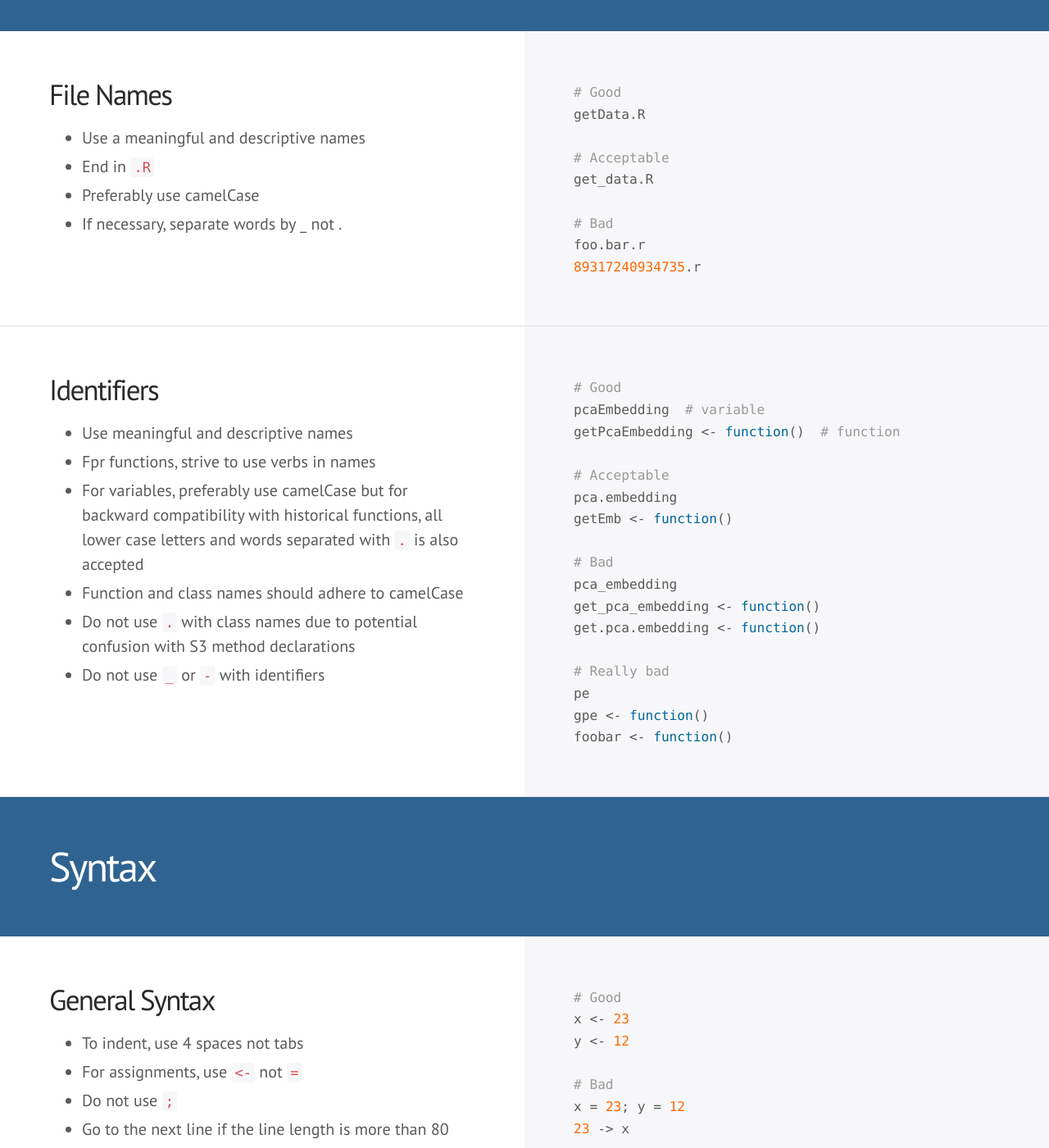
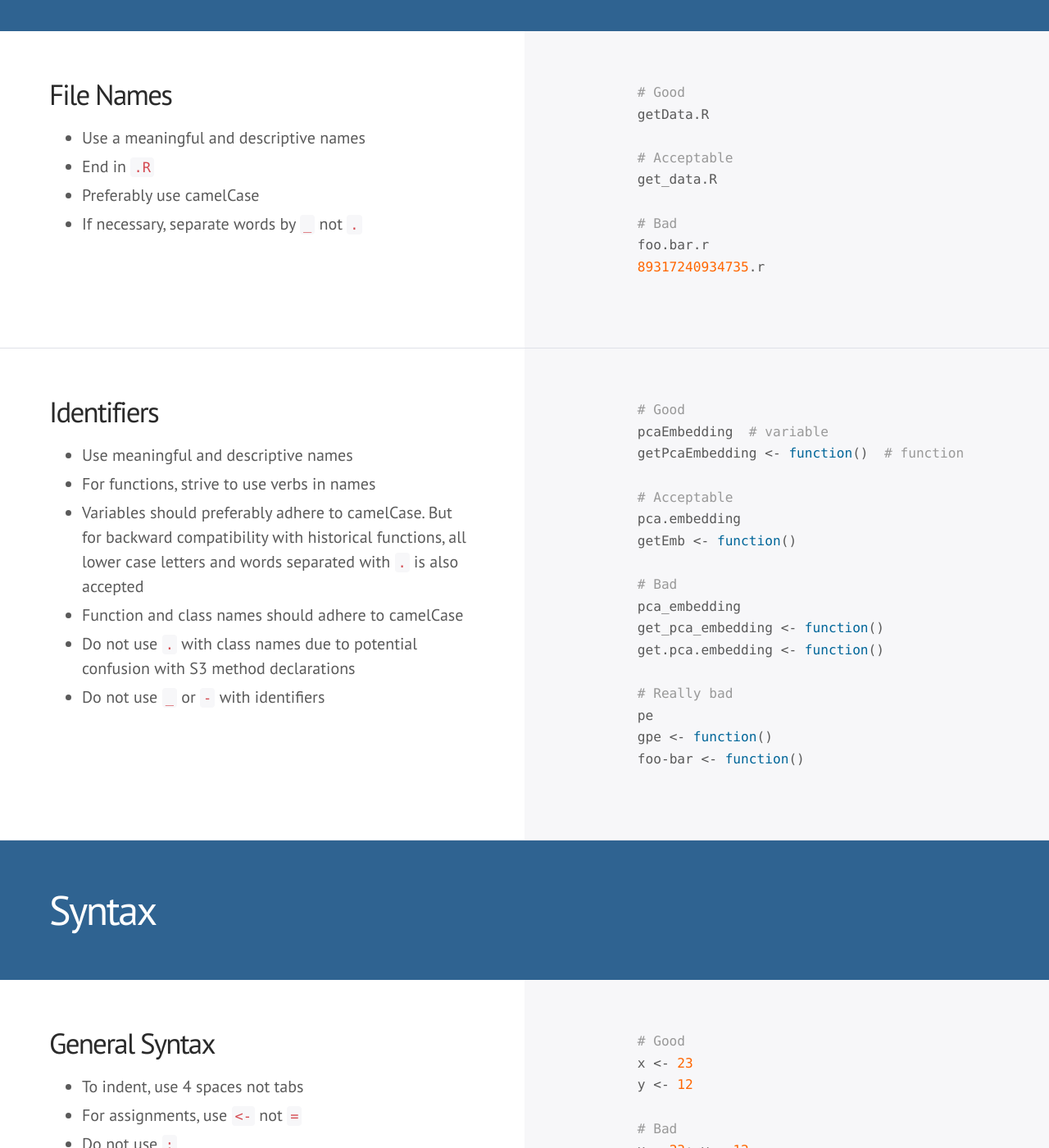
Before and after one commit to JEFworks-Lab/R-style-guide, a Jekyll site: the page built from index.html, in a window 1280 px wide and 1400 px high, scrolled down 1568 px. Shown: the whole window at 82% size. Built offline with Jekyll 4.4.1, drawn with Linux system fonts in a browser that asks for light colours; some web fonts are replaced; Markdown is read by kramdown in place of the engine named in the settings; some of the changed text lies outside the part shown.

Commit message:
fix typos

```diff
--- a/_config.yml
+++ b/_config.yml
@@ -3,4 +3,3 @@
 url:           http://jefworks.github.io/R-style-guide/
 markdown:      rdiscount
 permalink:     pretty
-pygments:      true
--- a/index.html
+++ b/index.html
@@ -49,7 +49,7 @@
 	    <li>Use a meaningful and descriptive names</li>
 	    <li>End in <code>.R</code></li>
 	    <li>Preferably use camelCase</li>
-      <li>If necessary, separate words by _ not .</li>
+	    <li>If necessary, separate words by <code>_</code> not <code>.</code></li>
 	</ul>
     </div>
     <div class="col">
@@ -71,8 +71,8 @@
 	<h3>Identifiers</h3>
 	<ul>
 	    <li>Use meaningful and descriptive names</li>
-      <li>Fpr functions, strive to use verbs in names</li>
-      <li>For variables, preferably use camelCase but for backward compatibility with historical functions, all lower case letters and words separated with <code>.</code> is also accepted</li>
+	    <li>For functions, strive to use verbs in names</li>
+	    <li>Variables should preferably adhere to camelCase. But for backward compatibility with historical functions, all lower case letters and words separated with <code>.</code> is also accepted</li>
 	    <li>Function and class names should adhere to camelCase</li>
 	    <li>Do not use <code>.</code> with class names due to potential confusion with S3 method declarations
 		<li>Do not use <code>_</code> or <code>-</code> with identifiers</li>
@@ -96,7 +96,7 @@
 	# Really bad
 	pe
 	gpe <- function()
-foobar <- function()
+	foo-bar <- function()
 	{% endhighlight %}
     </div>
 </div>
@@ -113,7 +113,6 @@
 	    <li>To indent, use 4 spaces not tabs</li>
 	    <li>For assignments, use <code><-</code> not <code>=</code> </li>
 	    <li>Do not use <code>;</code></li>
-      <li>Go to the next line if the line length is more than 80 characters</li>
 	</ul>
     </div>
     <div class="col">
@@ -134,7 +133,6 @@
 	<h3>Spacing</h3>
 	<ul>
 	    <li>Place spaces around all binary operators such as <code>=, +, -, <-,</code> etc.</li>
-      <li>Do not use spaces around <code>=</code> for assigning function arguments.
 	    <li>Place a space before the <code>(</code>, except in a function call</li>
 	    <li>Use space after a comma</li>
 	</ul>
@@ -142,14 +140,14 @@
     <div class="col">
 	{% highlight R %}
 	# Good
-someFunction <- function(a, b, c, d=100) {
+	someFunction <- function(a, b, c, d = 100) {
 	if (a < d) {
         a <- (b + c) * d
 	}
 	}
 
 	# Bad
-someFunction <- function(a,b,c,d = 100) {
+	someFunction <- function(a,b,c,d= 100) {
 	if(a<d) a<-(b+c)*d
 	}
 	{% endhighlight %}
@@ -187,7 +185,7 @@
     <div class="col">
 	<h3>Line Length</h3>
 	<ul>
-	Keep each line less than 80 characters
+	    <li>Keep each line less than 80 characters</li>
 	</ul>
     </div>
     <div class="col">
```
Lines whose indentation alone changed are shown as unchanged.
